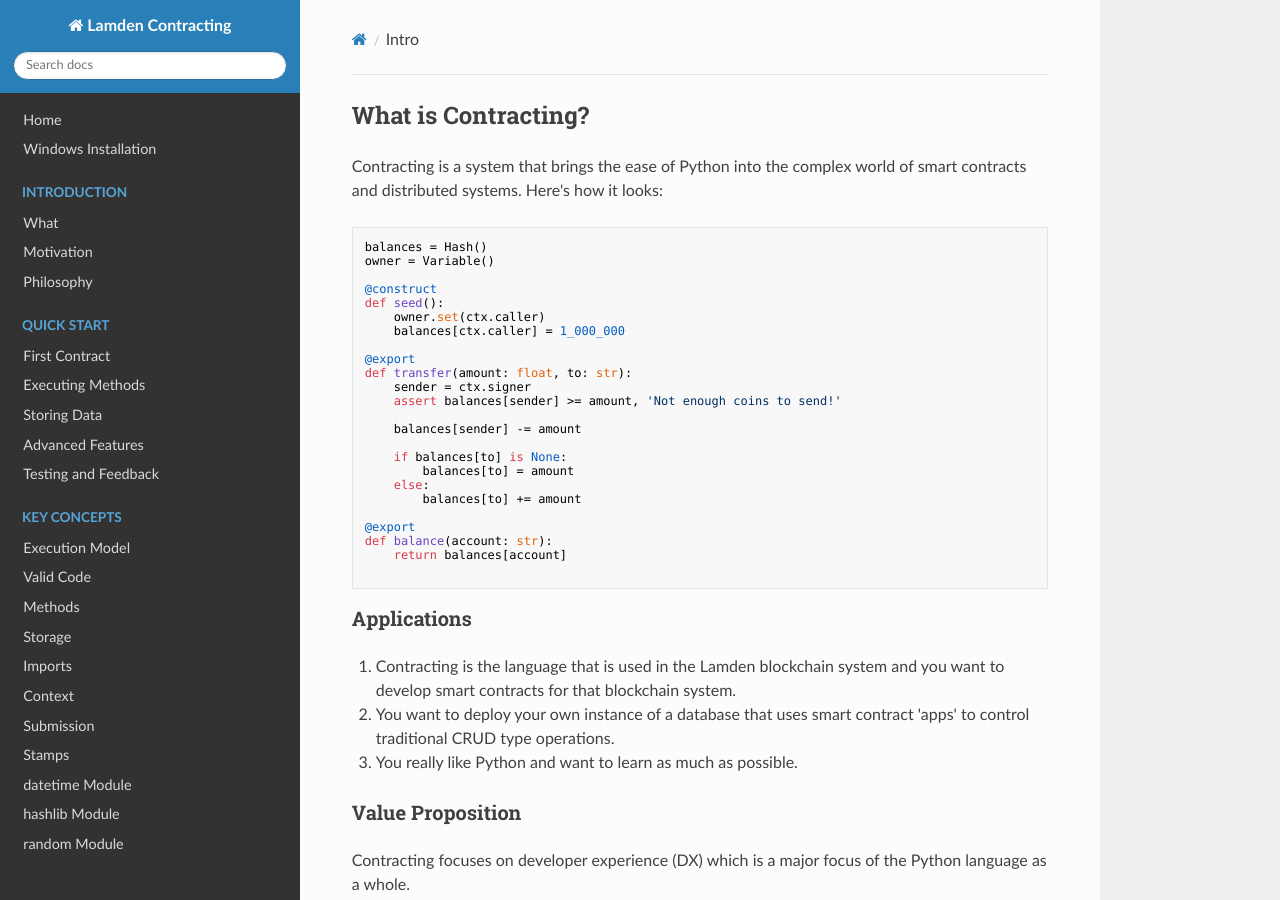
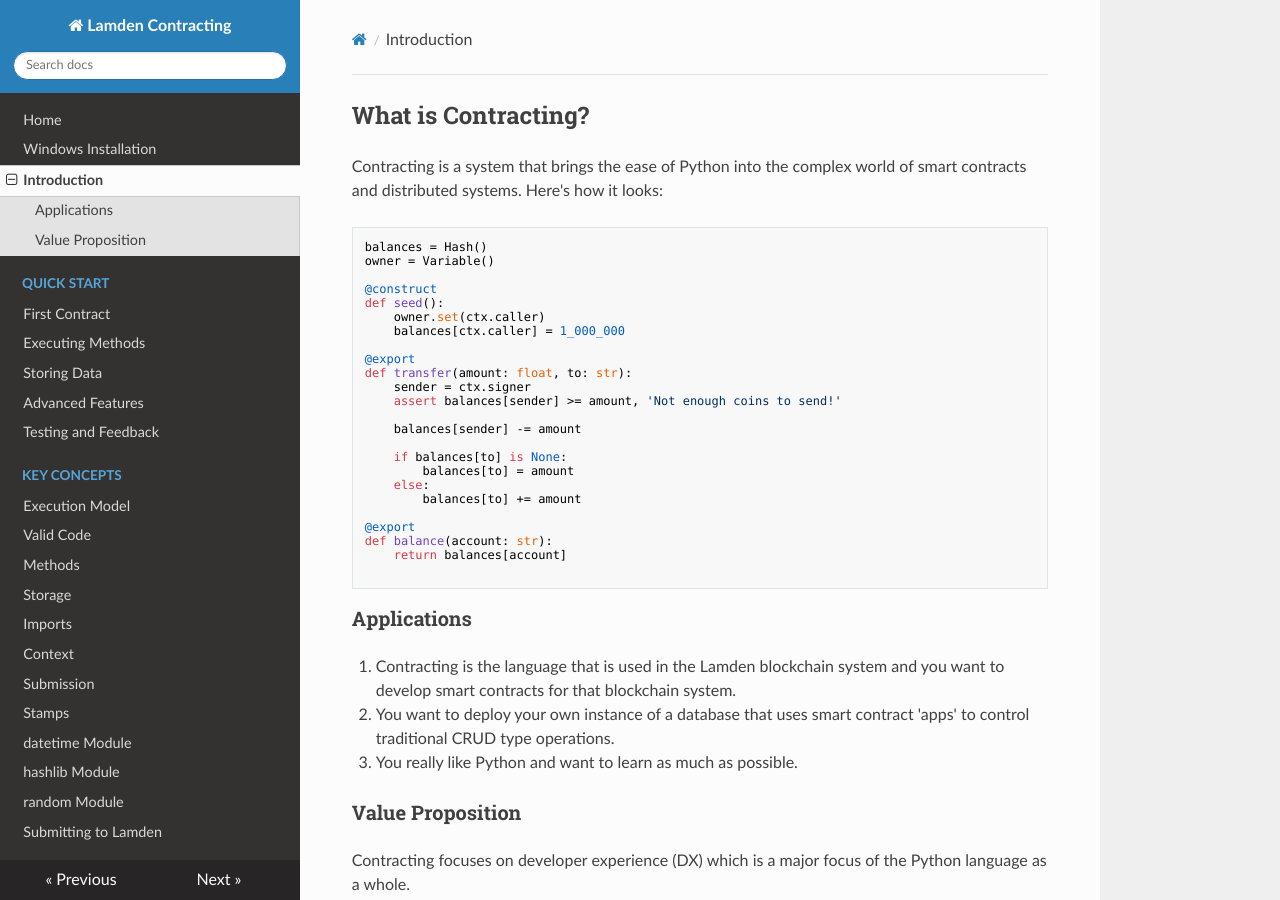
Before and after one commit to Lamden/contracting-docs, an MkDocs documentation site: the page built from docs/intro.md, in a window 1280 px wide and 900 px high. Built offline with MkDocs 1.6.1, drawn with Linux system fonts in a browser that asks for light colours; nearby versions of some CDN libraries.

Commit message:
Update mkdocs.yml

```diff
--- a/mkdocs.yml
+++ b/mkdocs.yml
@@ -4,10 +4,7 @@ nav:
     - Home: index.md
     - Windows Installation: windows.md
 
-    - Introduction:
-      - What: intro/intro.md
-      - Motivation: intro/motivation.md
-      - Philosophy: intro/philosophy.md
+    - Introduction: intro.md
 
     - Quick Start:
       - First Contract: quickstart/import-submit.md
```
